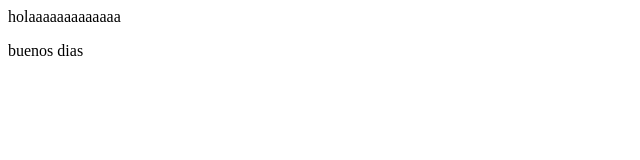
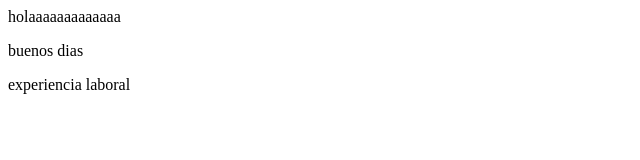
Before and after one commit to naimad22/primer-html-git-3417, a plain HTML site: page cv.html in a window 1280 px wide. Shown: the whole page, without its empty margins (0-640 px from the left). Drawn offline with Linux system fonts and the light colour scheme.

Commit message:
agregamos la experiencia laboral

```diff
--- a/cv.html
+++ b/cv.html
@@ -9,5 +9,6 @@
   <body>
     holaaaaaaaaaaaaa
     <p>buenos dias</p>
+    <p>experiencia laboral</p>
   </body>
 </html>
```
